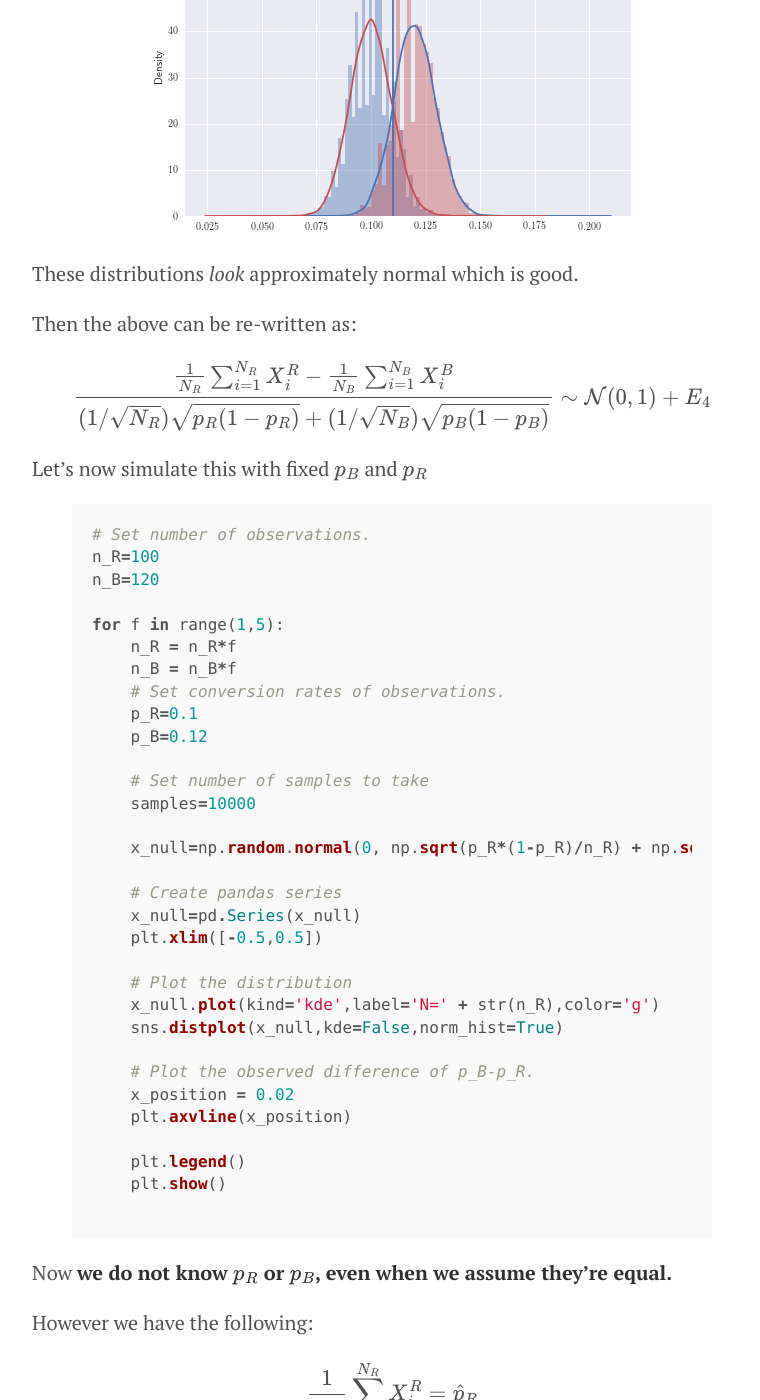
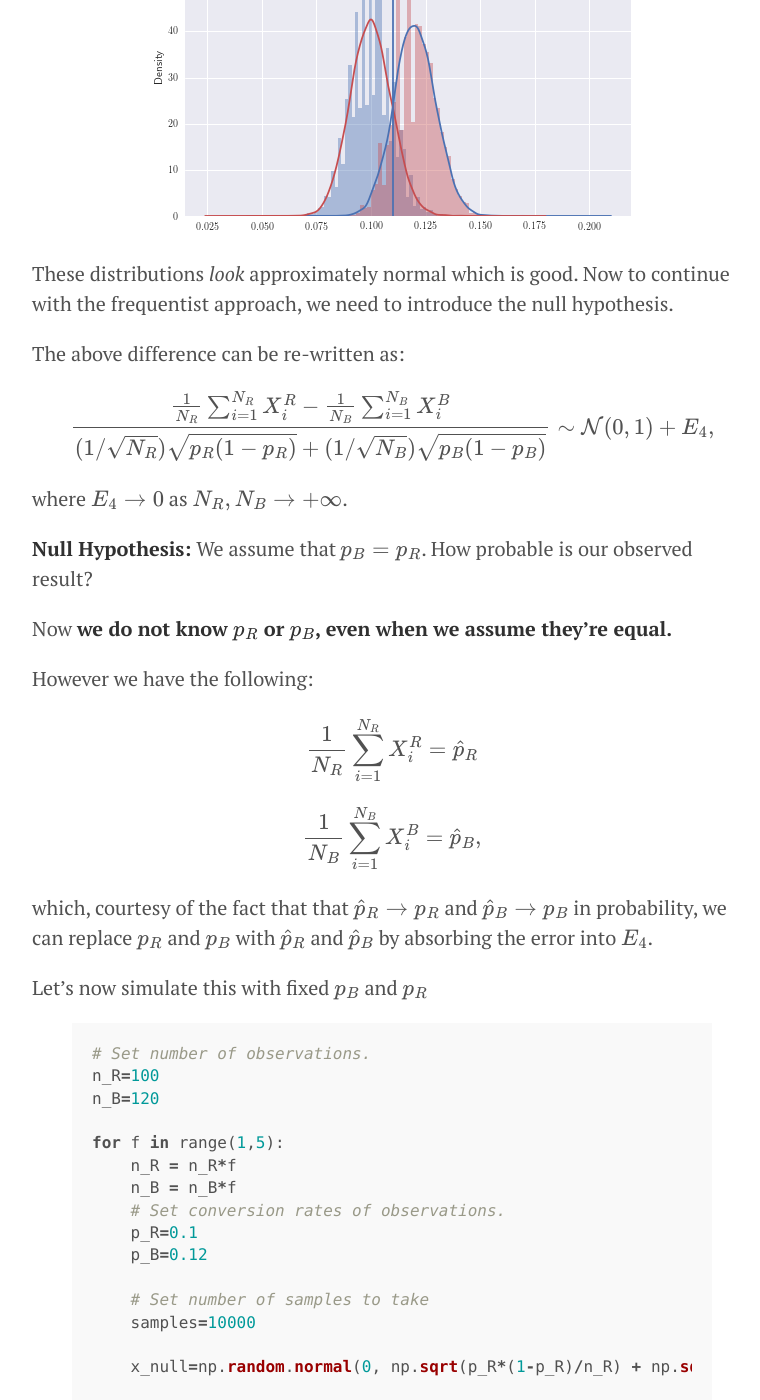
Before and after one commit to doriang102/doriang102.github.io, a Jekyll site: the page built from _posts/2017-05-28-hypothesis-testing.md, in a window 1280 px wide and 1400 px high, scrolled down 2945 px. Shown: the whole window, without its empty margins (248-1008 px from the left). Built offline with Jekyll 4.4.1, drawn with Linux system fonts in a browser that asks for light colours; our own code applies the rules of GitHub Pages for plain Markdown files; formulas are drawn with MathJax 3; some of the changed text lies outside the part shown.

Commit message:
Update 2017-05-28-hypothesis-testing.md

```diff
--- a/_posts/2017-05-28-hypothesis-testing.md
+++ b/_posts/2017-05-28-hypothesis-testing.md
@@ -47,6 +47,7 @@ We've make use of the following facts:
 - The difference of two normally distributed random variables $$\mathcal{N}_1(\mu_1,\sigma_1)$$ and $$\mathcal{N}_2(\mu_2,\sigma_2)$$ is again a normally distributed random variable with mean $$\mu_1 - \mu_2$$ and variances $$\sigma_1^2 + \sigma_2^2$$.
 
 Let's plot the Binomial distributions and see how the red and blue button distributions look for fixed values:
+
 {% highlight ruby %}
 import numpy as np; np.random.seed(10)
 import seaborn as sns; sns.set(color_codes=True)
@@ -83,12 +84,32 @@ plt.legend()
 {% endhighlight %}
 ![](/img/redvsblue.png?raw=true)
 
+These distributions *look* approximately normal which is good. Now to continue with the frequentist approach, we need to introduce the null hypothesis.
 
-These distributions *look* approximately normal which is good.
+The above difference can be re-written as:
 
-Then the above can be re-written as:
+$$\frac{\frac{1}{N_R}\sum_{i=1}^{N_R} X_i^R - \frac{1}{N_B}\sum_{i=1}^{N_B} X_i^B}{(1/\sqrt{N_R})\sqrt{  p_R(1- p_R)} +(1/\sqrt{N_B})\sqrt{  p_B(1- p_B)}} \sim \mathcal{N}(0,1) + E_4,$$
 
-$$\frac{\frac{1}{N_R}\sum_{i=1}^{N_R} X_i^R - \frac{1}{N_B}\sum_{i=1}^{N_B} X_i^B}{(1/\sqrt{N_R})\sqrt{  p_R(1- p_R)} +(1/\sqrt{N_B})\sqrt{  p_B(1- p_B)}} \sim \mathcal{N}(0,1) + E_4$$
+where $$E_4 \to 0$$ as $$N_R,N_B \to +\infty$$.
+
+
+**Null Hypothesis:** We assume that $$p_B = p_R$$. How probable is our observed result?
+
+
+Now **we do not know $$p_R$$ or $$p_B$$, even when we assume they're equal.**
+
+However we have the following:
+
+$$
+\frac{1}{N_R} \sum_{i=1}^{N_R} X_i^R  = \hat p_R
+$$
+
+$$
+\frac{1}{N_B} \sum_{i=1}^{N_B} X_i^B = \hat p_B,
+$$
+
+which, courtesy of the fact that that $$\hat p_R \to p_R$$ and $$\hat p_B \to p_B$$ in probability, we can replace $$p_R$$ and $$p_B$$ with $$\hat p_R$$ and $$\hat p_B$$ by absorbing the error into $$E_4$$.
+
 
 Let's now simulate this with fixed $$p_B$$ and $$p_R$$
 
```
Also changed, not shown: other parts of _posts/2017-05-28-hypothesis-testing.md (+3 -21 lines).
